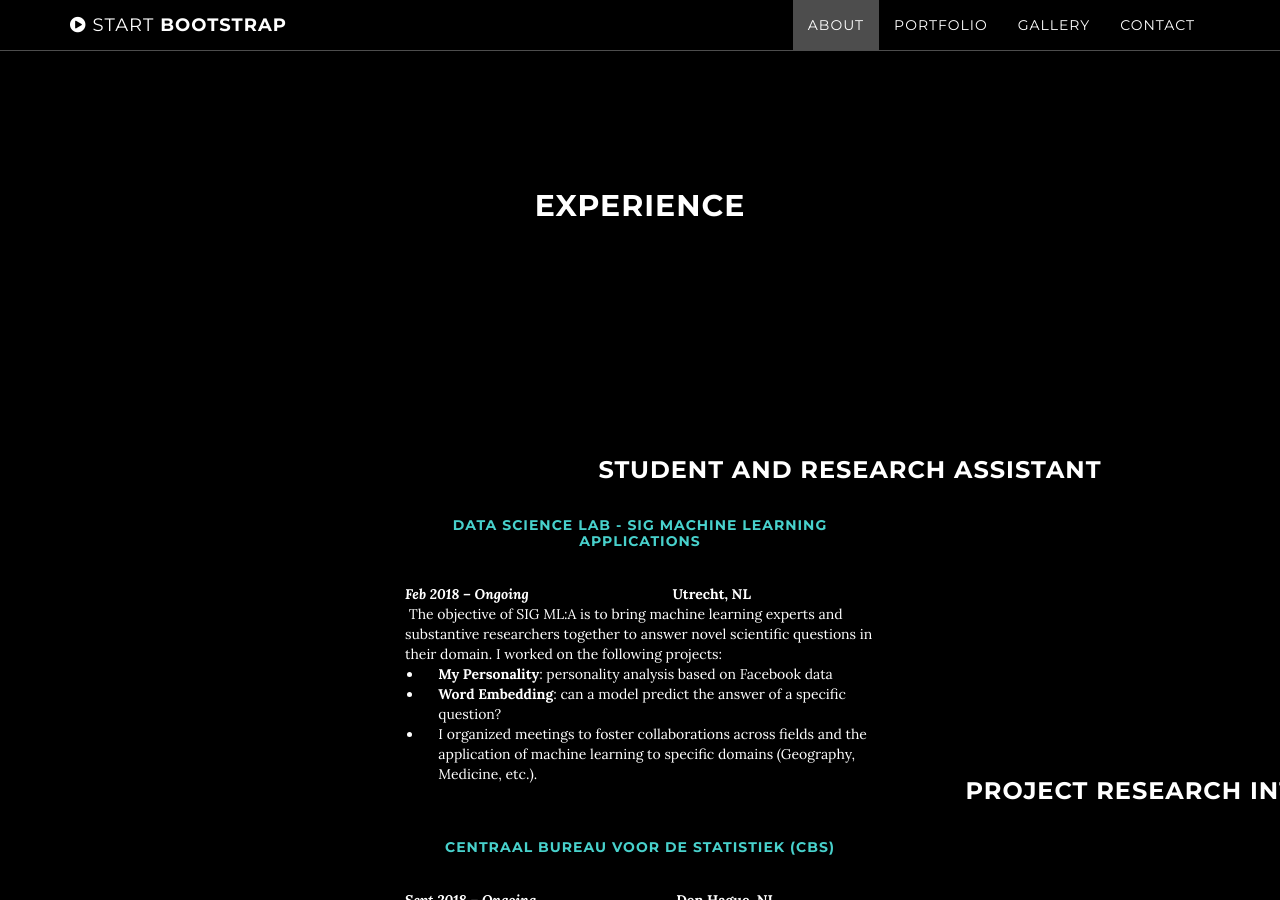
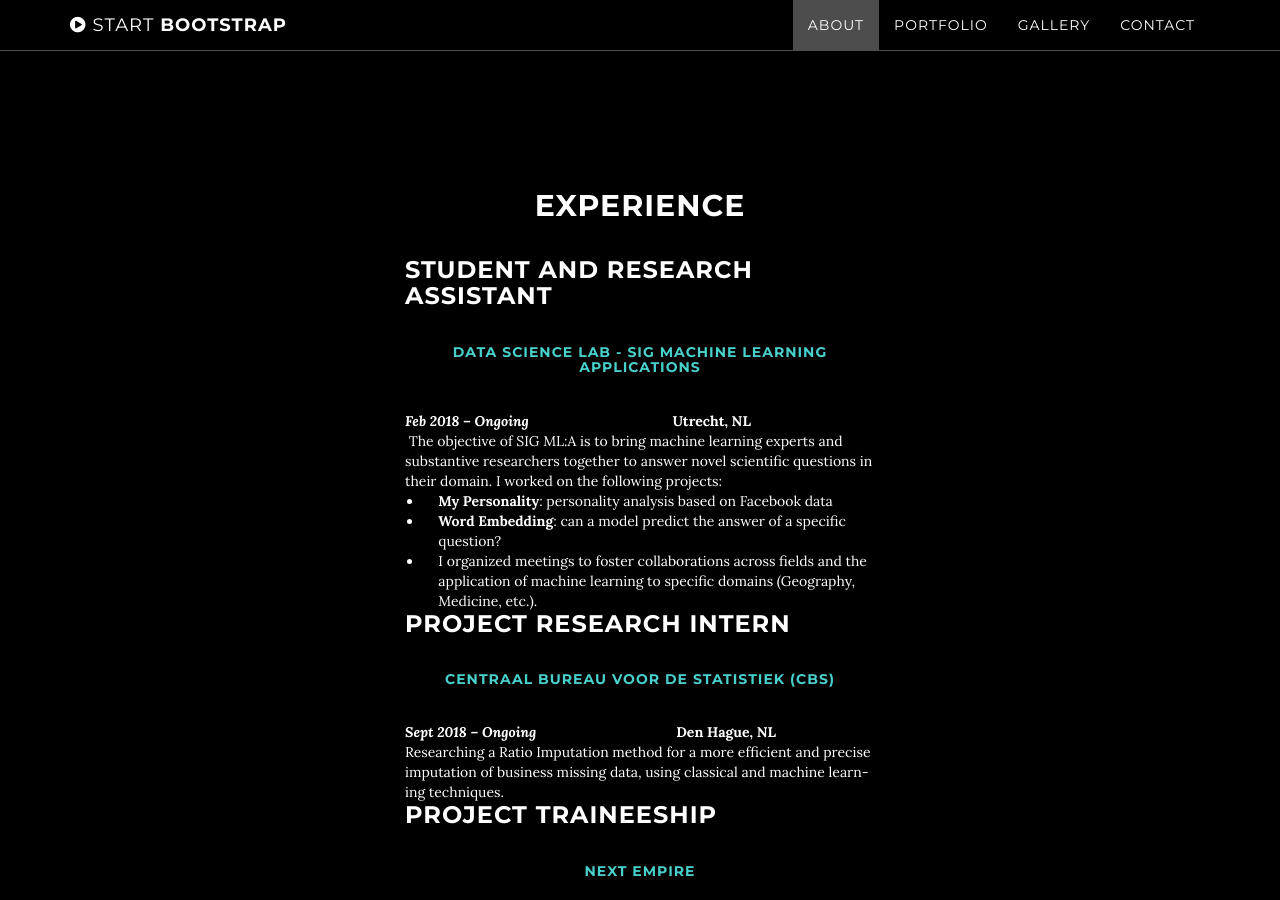
Before and after one commit to AgneseG/AgneseG.github.io, a Jekyll site: the page built from index.html, in a window 1280 px wide and 900 px high, scrolled down 911 px. Built offline with Jekyll 4.4.1, drawn with Linux system fonts in a browser that asks for light colours.

Commit message:
Update about.html

```diff
--- a/_includes/about.html
+++ b/_includes/about.html
@@ -3,8 +3,7 @@
         <div class="row">
             <div class="col-lg-8 col-lg-offset-2">
                 <h2>Experience</h2>
-
-<h3 class="container content-section text-align: left">Student and Research Assistant</h3>
+<h3 class="col-lg-8 col-lg-offset-2" style="text-align: left;">Student and Research Assistant</h3>
 <h5 class="col-lg-8 col-lg-offset-2" style="color:#48D1CC">Data Science Lab - SIG Machine Learning Applications</h5>
 <strong class="col-lg-8 col-lg-offset-2" style="text-align: left;"><em>Feb 2018 &ndash; Ongoing &nbsp;</em> &nbsp; &nbsp; &nbsp; &nbsp; &nbsp; &nbsp; &nbsp; &nbsp; &nbsp; &nbsp; &nbsp; &nbsp; &nbsp; &nbsp; &nbsp; &nbsp; &nbsp; &nbsp; Utrecht, NL</strong>
 <div class="col-lg-8 col-lg-offset-2" style="text-align: left;">&nbsp;The objective of SIG ML:A is to bring machine learning experts and substantive researchers together to answer novel scientific questions in their domain. I worked on the following projects:</div>
@@ -18,14 +17,14 @@
 <br>
 
 <br>
-<h3 class="container content-section text-align: left">Project Research Intern</h3>
+<h3 class="col-lg-8 col-lg-offset-2" style="text-align: left;">Project Research Intern</h3>
 <h5 class="col-lg-8 col-lg-offset-2" style="color:#48D1CC">Centraal Bureau voor de Statistiek (CBS)</h5>
 <strong class="col-lg-8 col-lg-offset-2" style="text-align: left;"><em>Sept 2018 &ndash; Ongoing &nbsp;</em> &nbsp; &nbsp; &nbsp; &nbsp;&nbsp; &nbsp; &nbsp; &nbsp; &nbsp; &nbsp;  &nbsp; &nbsp; &nbsp; &nbsp; &nbsp; &nbsp; &nbsp; &nbsp; Den Hague, NL</strong>
 
 <div class="col-lg-8 col-lg-offset-2" style="text-align: left;">Researching a Ratio Imputation method for a more efficient and precise imputation of business missing data, using classical and machine learn- ing techniques.</div>
 <br>
 
-<h3 class="container content-section text-align: left">Project Traineeship</h3>
+<h3 class="col-lg-8 col-lg-offset-2" style="text-align: left;">Project Traineeship</h3>
 <h5 class="col-lg-8 col-lg-offset-2" style="color:#48D1CC">Next Empire</h5>
 <strong class="col-lg-8 col-lg-offset-2" style="text-align: left;"><em>Sept 2018 &ndash; Nov 2018</em> &nbsp; &nbsp; &nbsp; &nbsp; &nbsp;&nbsp; &nbsp; &nbsp; &nbsp; &nbsp; &nbsp;  &nbsp; &nbsp; &nbsp; &nbsp; &nbsp; &nbsp; &nbsp; &nbsp; &nbsp; &nbsp; Amsterdam, NL</strong>
 
```
